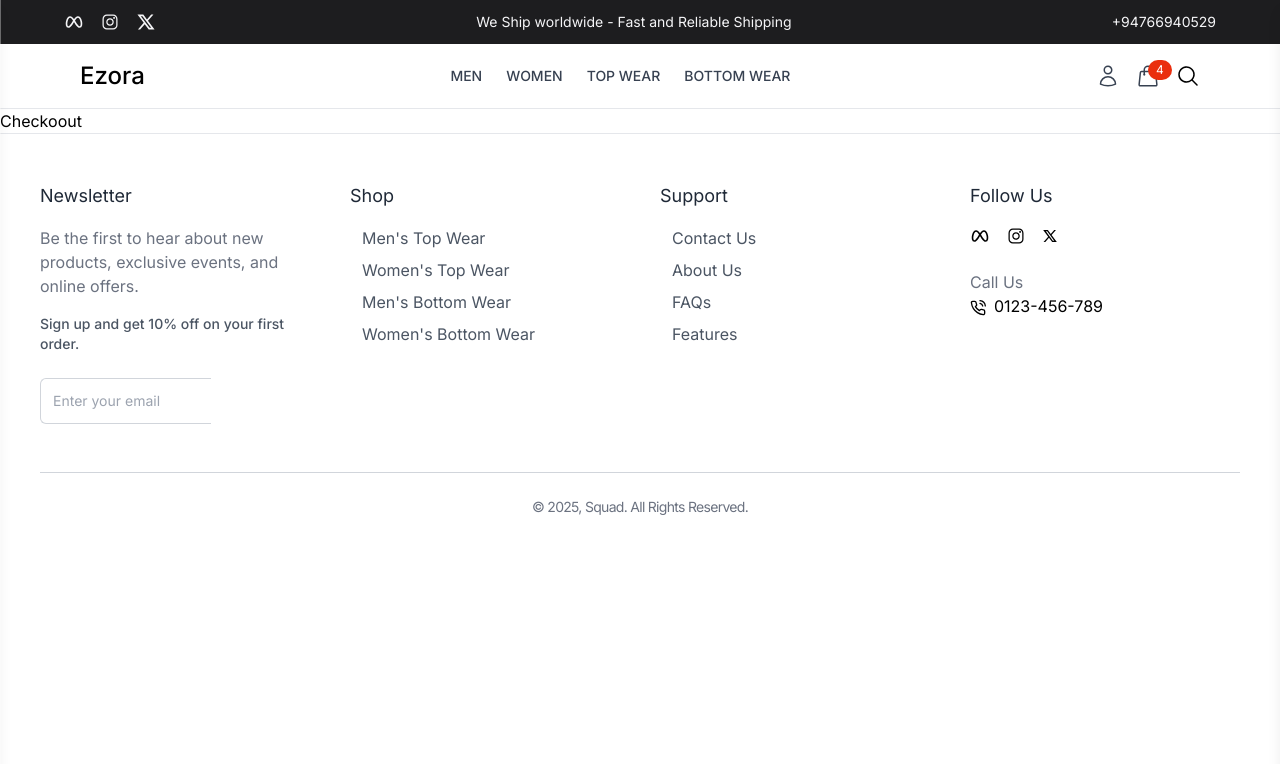
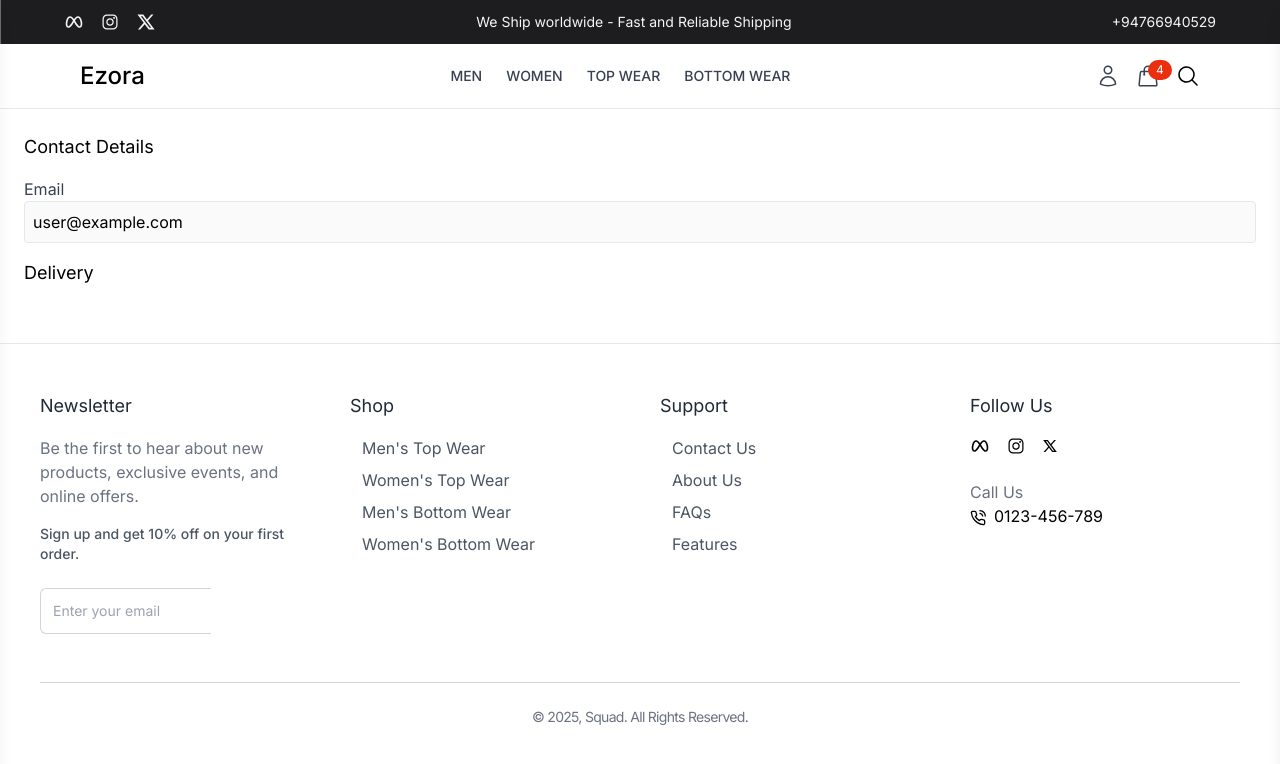
Before and after one commit to Tasheen2002/E-Commerce-MERN, a React (Vite) app in the folder frontend/: page /checkout in a window 1280 px wide. Shown: the top 764 px of the page. Built offline with nearby package versions, Linux system fonts and the light colour scheme; a web font is replaced by a local one.

Commit message:
created email input text field

```diff
--- a/frontend/src/App.jsx
+++ b/frontend/src/App.jsx
@@ -8,7 +8,7 @@ import Register from "./pages/Register";
 import Profile from "./pages/Profile";
 import CollectionPage from "./pages/CollectionPage";
 import ProductDetails from "./components/Products/ProductDetails";
-import Checkoout from "./components/Cart/Checkoout";
+import Checkout from "./components/Cart/Checkout";
 
 const App = () => {
   return (
@@ -24,7 +24,7 @@ const App = () => {
           <Route path="/profile" element={<Profile />}></Route>
           <Route path="collections/:collection" element={<CollectionPage />} />
           <Route path="product/:id" element={<ProductDetails />} />
-          <Route path="/checkout" element={<Checkoout />} />
+          <Route path="/checkout" element={<Checkout />} />
         </Route>
       </Routes>
     </BrowserRouter>
--- a/frontend/src/components/Cart/Checkoout.jsx
+++ /dev/null
@@ -1,9 +0,0 @@
-import React from 'react'
-
-const Checkoout = () => {
-  return (
-    <div>Checkoout</div>
-  )
-}
-
-export default Checkoout
--- /dev/null
+++ b/frontend/src/components/Cart/Checkout.jsx
@@ -0,0 +1,61 @@
+import React from "react";
+import { useNavigate } from "react-router-dom";
+import { useState } from "react";
+
+const cart = {
+  products: [
+    {
+      name: "Stylish Jacket",
+      size: "M",
+      color: "Black",
+      price: 120,
+      image: "https://picsum.photos/200/?random=1",
+    },
+    {
+      name: "Casula Sneakers",
+      size: "42",
+      color: "White",
+      price: 75,
+      image: "https://picsum.photos/200/?random=2",
+    },
+  ],
+  totlatprice: 195,
+};
+
+const Checkout = () => {
+  const navigate = useNavigate();
+  const [shippingAddress, setShippingAddress] = useState({
+    firstName: "",
+    lastName: "",
+    address: "",
+    city: "",
+    postalCode: "",
+    country: "",
+    phone: "",
+  });
+  return (
+    <div classNameclassName="grid grid-cols-1 lg:grid-cols-2 gap-8 max-w-7xl mx-auto py-10 px-6 tracking-tighter">
+      {/* left section */}
+      <div className="bg-white rounded-lg p-6">
+        <form>
+          <h3 className="text-lg mb-4">Contact Details</h3>
+          <div className="mb-4">
+            <label className="block text-gray-700">Email</label>
+            <input
+              type="email"
+              value="user@example.com"
+              className="w-full p-2 border rounded"
+              disabled
+            />
+          </div>
+          <h3 className="text-lg mb-4">Delivery</h3>
+          <div className="mb-4 grid grid-cols-2 gap-4">
+
+          </div>
+        </form>
+      </div>
+    </div>
+  );
+};
+
+export default Checkout;
```
